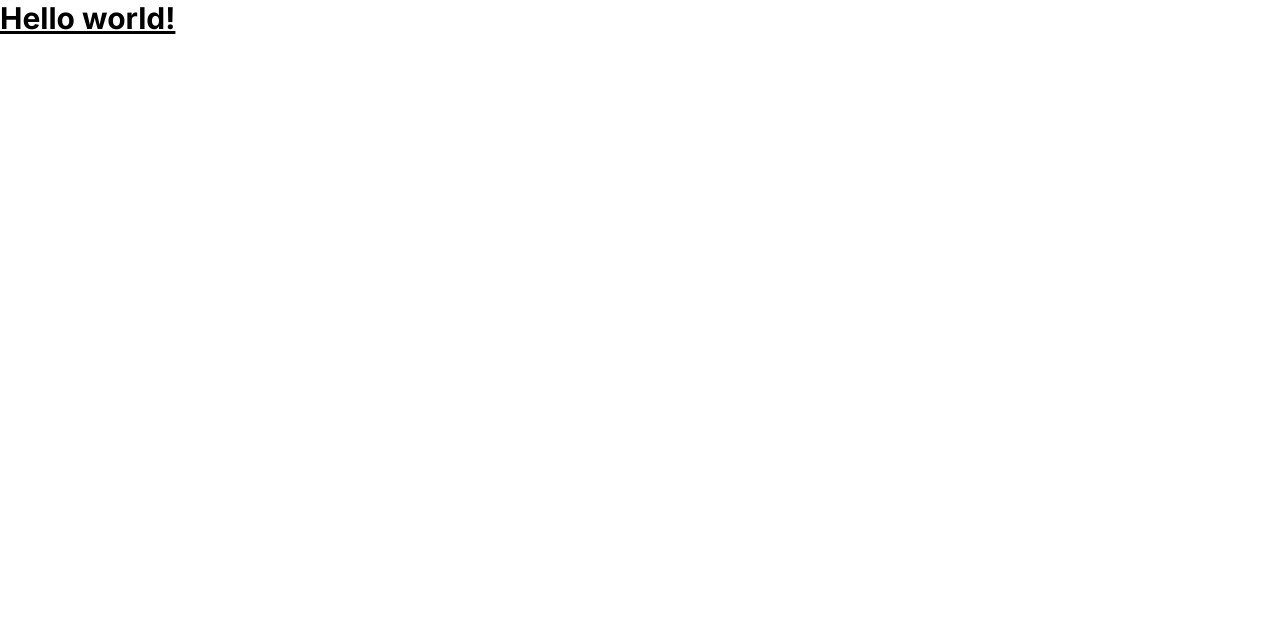
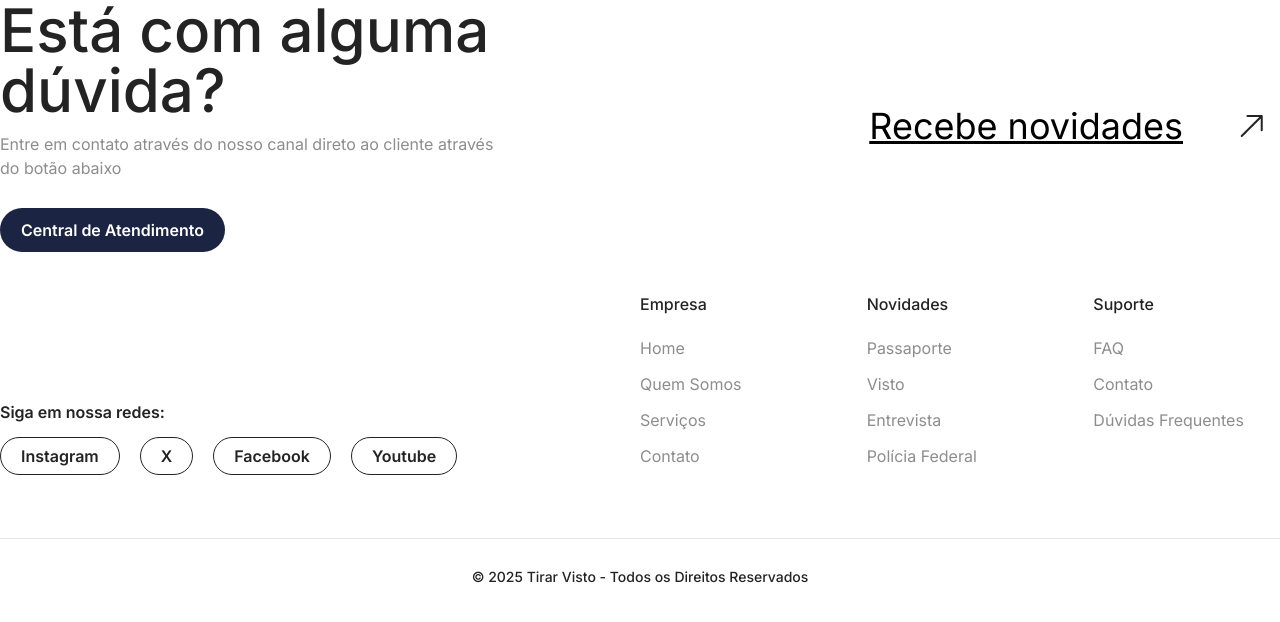
Before and after one commit to LucasAnselmoSilva12345/tirar-visto, a React (Vite) app: page / in a window 1280 px wide. Shown: the top 622 px of the page. Built offline with nearby package versions, Linux system fonts and the light colour scheme.

Commit message:
feat: Import Footer component on layout page
Signed-off-by: LucasAnselmoSilva12345 <lucasanselmodasilva02@gmail.com>

```diff
--- a/src/App.tsx
+++ b/src/App.tsx
@@ -1,7 +1,9 @@
+import { Footer } from './components/footer';
+
 export function App() {
   return (
-    <section>
-      <h1 className="text-3xl font-bold underline font-inter">Hello world!</h1>
-    </section>
+    <>
+      <Footer />
+    </>
   );
 }
```
